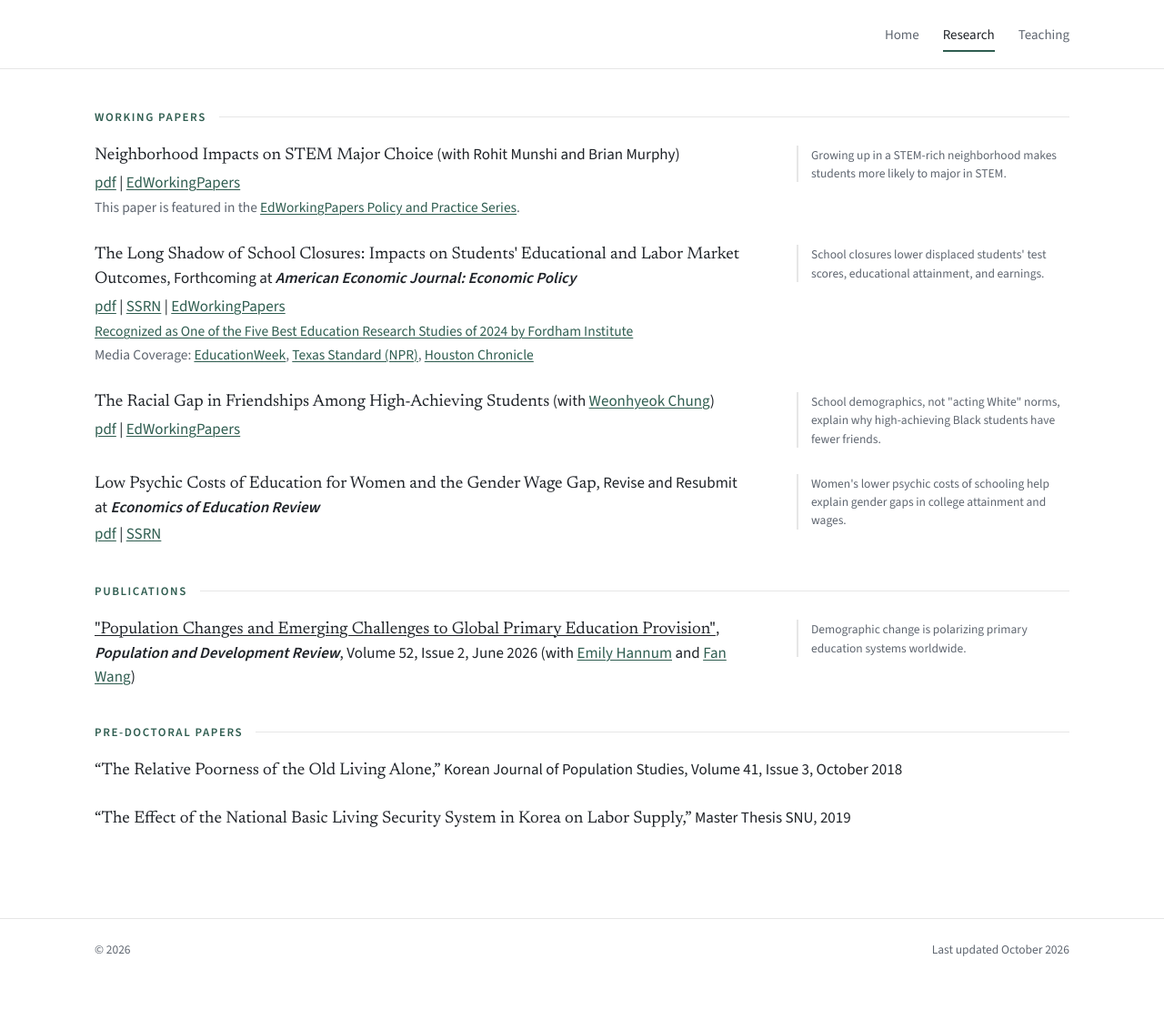
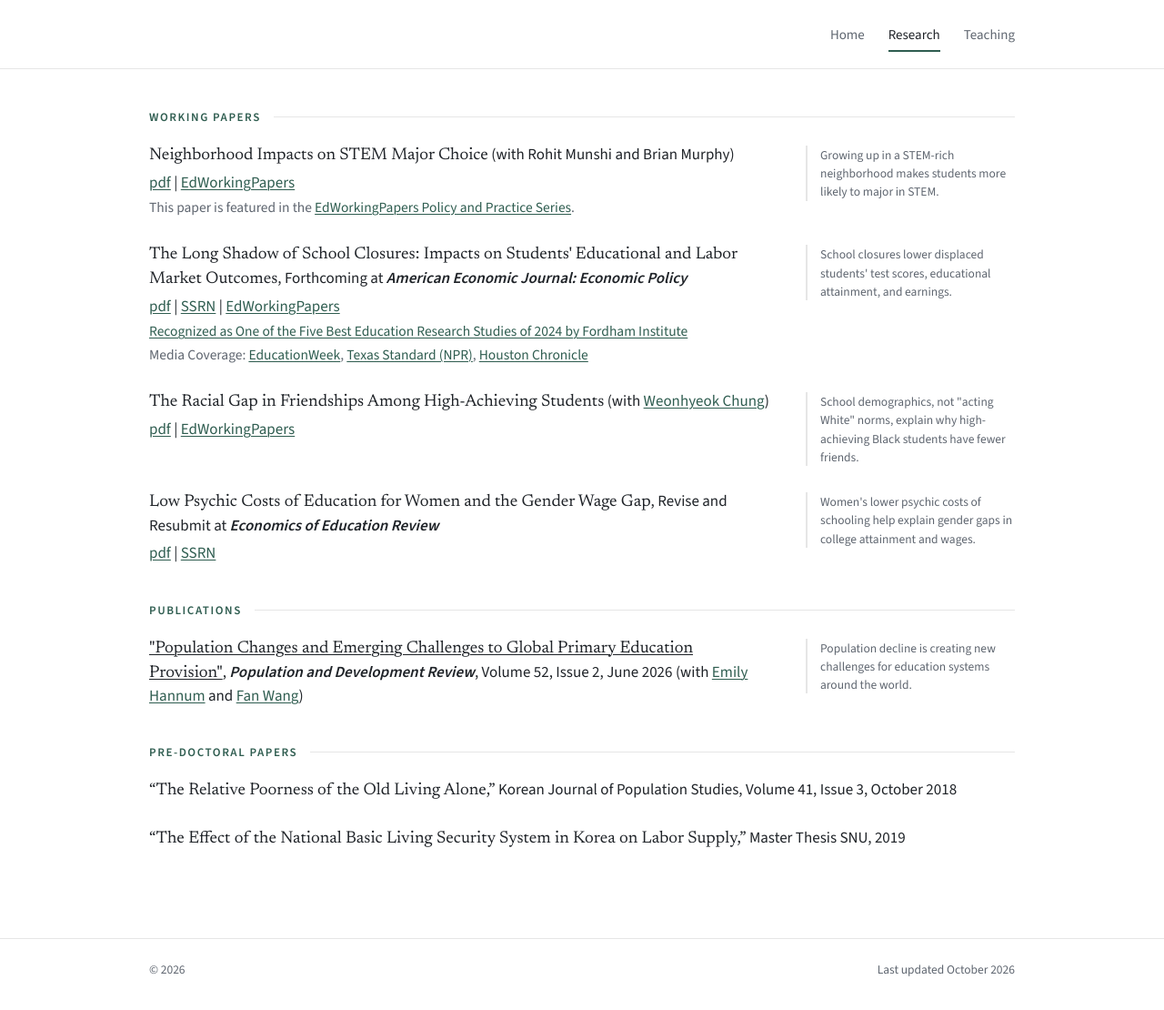
Before and after one commit to Jeonghyeok-Kim/Jeonghyeok-Kim.github.io, a Jekyll site: the page built from research.html, in a window 1280 px wide. Shown: the whole page at 91% size. Built offline with Jekyll 4.4.1, drawn with Linux system fonts in a browser that asks for light colours; before the commit the page ends 1088 px from its top, so only the background shows below that.

Commit message:
Revert width change; new PDR summary (draft, not pushed)
Co-Authored-By: Claude Opus 5.5 <noreply@anthropic.com>
Claude-Session: https://claude.ai/code/session_01C8SfPgZMHDBmCfKXUXuK3z

```diff
--- a/_data/papers.yml
+++ b/_data/papers.yml
@@ -54,7 +54,7 @@ working_papers:
 publications:
 
   - title: "\"Population Changes and Emerging Challenges to Global Primary Education Provision\""
-    summary: "Demographic change is polarizing primary education systems worldwide."
+    summary: "Population decline is creating new challenges for education systems around the world."
     title_link: https://onlinelibrary.wiley.com/doi/full/10.1111/padr.70059
     info: ", *Population and Development Review*, Volume 52, Issue 2, June 2026 (with [Emily Hannum](https://sociology.sas.upenn.edu/people/emily-hannum) and [Fan Wang](https://fanwangecon.github.io/))"
 
--- a/assets/css/main.css
+++ b/assets/css/main.css
@@ -25,7 +25,7 @@ body {
 a { color: var(--accent); text-decoration-thickness: 1px; text-underline-offset: 2px; }
 a:hover { color: #1d4237; }
 
-.wrap { max-width: 1120px; margin: 0 auto; padding: 0 24px; }
+.wrap { max-width: 1000px; margin: 0 auto; padding: 0 24px; }
 
 /* Header ----------------------------------------------------- */
 .site-header { border-bottom: 1px solid var(--rule); }
@@ -84,7 +84,7 @@ a:hover { color: #1d4237; }
 
 /* Papers */
 .paper { margin-bottom: 26px; }
-.paper.has-summary { display: grid; grid-template-columns: minmax(0, 1fr) 300px; gap: 56px; align-items: start; }
+.paper.has-summary { display: grid; grid-template-columns: minmax(0, 1fr) 230px; gap: 40px; align-items: start; }
 .paper-summary {
   margin: 3px 0 0 !important; font-size: 13.5px; line-height: 1.5; color: var(--muted);
   padding-left: 14px; border-left: 2px solid var(--rule);
```
